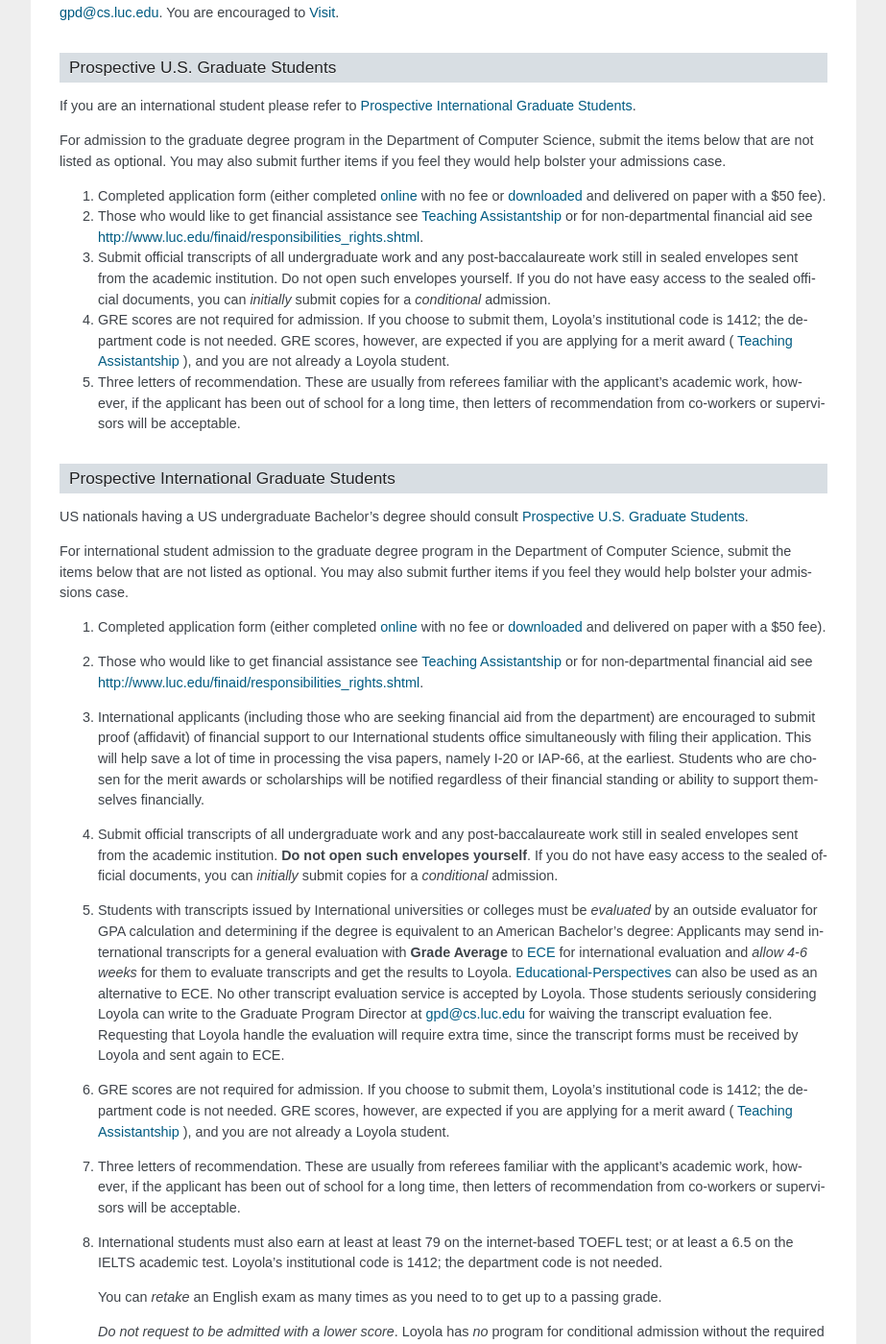
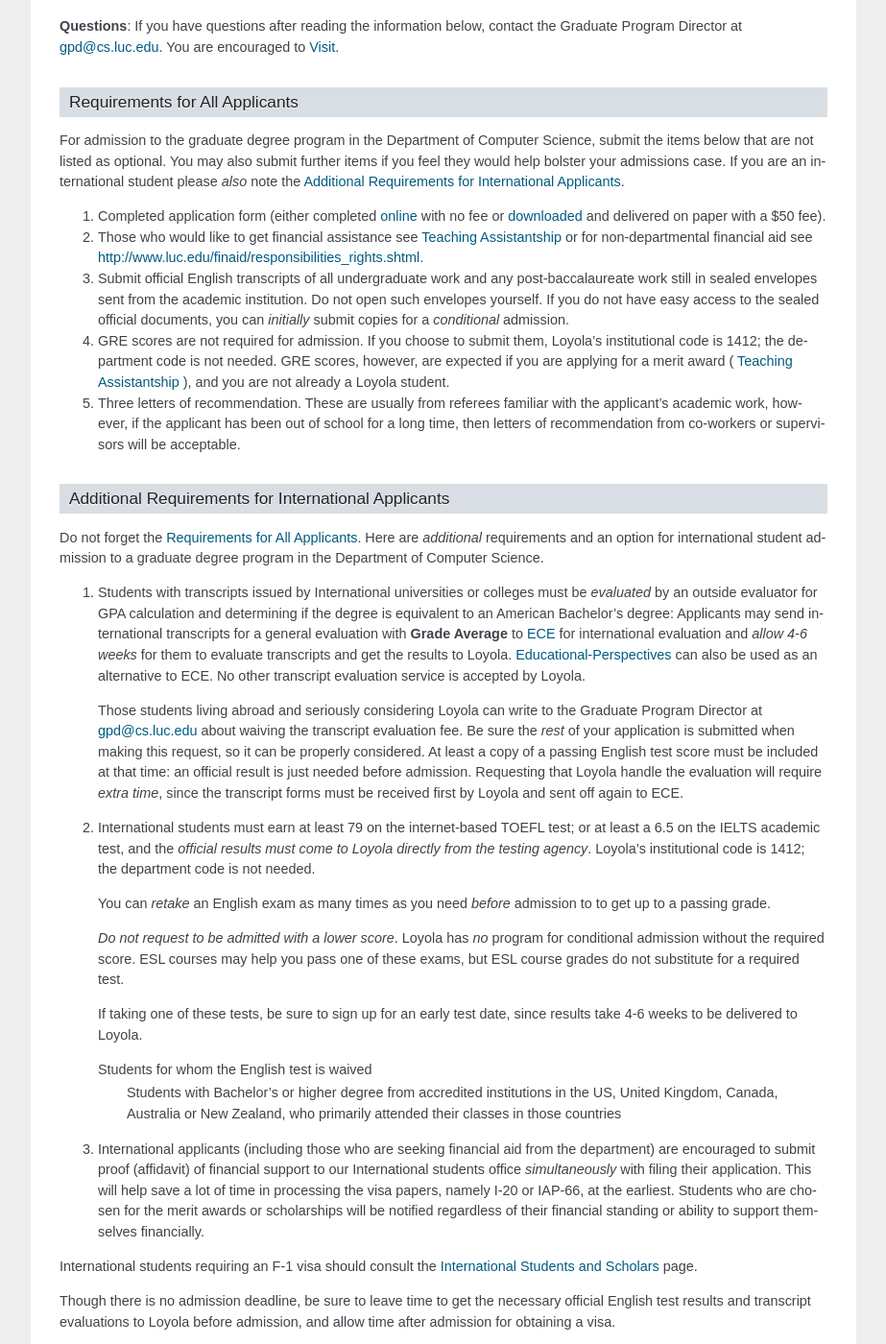
Before and after one commit to LoyolaChicagoCS/gradhandbook, a Sphinx documentation site: the page built from source/prospective_students.rst, in a window 1280 px wide and 1400 px high, scrolled down 771 px. Shown: the whole window at 96% size, without its empty margins (198-1121 px from the left). Built offline with Sphinx 7.4.7, drawn with Linux system fonts in a browser that asks for light colours; some of the changed text lies outside the part shown.

Commit message:
redid application requirements

```diff
--- a/source/index.rst
+++ b/source/index.rst
@@ -21,10 +19,10 @@
    :maxdepth: 2
 
    prospective_students
+   ms_programs
+   assistantships
    general
    regulations
-   ms_programs
-   assistantships
    downloading
    acknowledgments
 
--- a/source/prospective_students.rst
+++ b/source/prospective_students.rst
@@ -5,10 +5,10 @@
 ---------------------------------------------
 
 *   Committed faculty teaching small classes, commonly 15-25 students
-*   Lots of project based classes with big concepts for all, which students
+*   Many project based classes with big concepts for all, which students
     get to develop in their own way in their individual projects,
     with active individual support from the instructor
-*   Flexibility and breadth: At least ½ of each program is electives
+*   Flexibility and breadth: About ½ of each program is electives
     which can vary from business-centric, data-centric,
     networking and security, software engineering,
     to core computer science.
@@ -60,19 +61,18 @@
 
 .. index:: prospective us graduate students
 
-.. _prospective_us_graduate_students:
+.. _requirements_for_all_applicants:
 
-Prospective U.S. Graduate Students
+Requirements for All Applicants
 ~~~~~~~~~~~~~~~~~~~~~~~~~~~~~~~~~~~
-
-If you are an international student please refer to
-:ref:`prospective_international_graduate_students`.
 
 For admission to the graduate degree program in the
 Department of Computer Science,
 submit the items below that are not listed as optional.
 You may also submit further items if you feel they would
 help bolster your admissions case.
+If you are an international student please *also* note the
+:ref:`additional_requirements_for_international_applicants`.
 
 #.   Completed application form (either completed
      `online <https://gpem.luc.edu/apply/>`_ with no fee or
@@ -81,7 +81,7 @@
 #.   Those who would like to get financial assistance see
      :ref:`teaching_assistantships` or for non-departmental
      financial aid see http://www.luc.edu/finaid/responsibilities_rights.shtml.
-#.   Submit official transcripts of all undergraduate work and any
+#.   Submit official English transcripts of all undergraduate work and any
      post-baccalaureate work still in sealed envelopes sent from the academic
      institution. Do not open such envelopes yourself.  If you do not have
      easy access to the sealed official documents, you can *initially* submit
@@ -100,42 +100,16 @@
 
 .. index:: prospective international graduate students
 
-.. _prospective_international_graduate_students:
+.. _additional_requirements_for_international_applicants:
 
-Prospective International Graduate Students
-~~~~~~~~~~~~~~~~~~~~~~~~~~~~~~~~~~~~~~~~~~~
+Additional Requirements for International Applicants
+~~~~~~~~~~~~~~~~~~~~~~~~~~~~~~~~~~~~~~~~~~~~~~~~~~~~
 
-US nationals having a US undergraduate Bachelor's degree should consult
-:ref:`prospective_us_graduate_students`.
+Do not forget the :ref:`requirements_for_all_applicants`.  Here are
+*additional* requirements and an option for international student admission
+to a graduate degree program in the
+Department of Computer Science.
 
-For international student admission to the graduate degree program in the
-Department of Computer Science,
-submit the items below that are not listed as optional.
-You may also submit further items if you feel they would help bolster
-your admissions case.
-
-#.   Completed application form (either completed
-     `online <https://gpem.luc.edu/apply/>`_ with no fee or
-     `downloaded <http://www.luc.edu/gpem/applications/gpemapplication.pdf>`_
-     and delivered on paper with a $50 fee).
-#.   Those who would like to get financial assistance see
-     :ref:`teaching_assistantships` or for non-departmental
-     financial aid see http://www.luc.edu/finaid/responsibilities_rights.shtml.
-#.   International applicants
-     (including those who are seeking financial aid from the department)
-     are encouraged to submit proof (affidavit) of financial support to our
-     International students office simultaneously with filing their application.
-     This will help save a lot of time in processing the visa papers,
-     namely I-20 or IAP-66, at the earliest.
-     Students who are chosen for the merit awards or scholarships will be
-     notified regardless of their financial standing or ability to support
-     themselves financially.
-#.   Submit official transcripts of all undergraduate work and any
-     post-baccalaureate work still in sealed envelopes sent from the
-     academic institution. **Do not open such envelopes yourself**.
-     If you do not have
-     easy access to the sealed official documents, you can *initially* submit
-     copies for a *conditional* admission.
 #.   Students with transcripts issued by International universities or colleges
      must be *evaluated* by an outside evaluator for GPA calculation and
      determining if the degree is equivalent to an American Bachelor's degree:
@@ -146,43 +120,48 @@
      `Educational-Perspectives <http://edperspective.org/>`_
      can also be used as an alternative to ECE. No other transcript evaluation
      service is accepted by Loyola.
-     Those students seriously considering Loyola can write to the
-     Graduate Program Director at gpd@cs.luc.edu for waiving the
-     transcript evaluation fee.
-     Requesting that Loyola handle the evaluation will require extra time,
-     since the transcript forms must be received by Loyola and sent again to ECE.
-#.   GRE scores are not required for admission.
-     If you choose to submit them, Loyola's institutional code is 1412;
-     the department code is not needed.
-     GRE scores, however, are expected if you are applying for a merit award
-     ( :ref:`teaching_assistantships` ),
-     and you are not already a Loyola student.
-#.   Three letters of recommendation.
-     These are usually from referees familiar with the applicant's
-     academic work, however,
-     if the applicant has been out of school for a long time,
-     then letters of recommendation from co-workers or
-     supervisors will be acceptable.
-#.   International students must also earn at least at least
-     79 on the internet-based TOEFL test; or at least a 6.5 on the IELTS academic test.
+
+     Those students living abroad and seriously considering Loyola can write to the
+     Graduate Program Director at gpd@cs.luc.edu about waiving the
+     transcript evaluation fee. Be sure the *rest* of your application is
+     submitted when making this request, so it can be properly considered.
+     At least a copy of a passing English test score must be included at that
+     time:  an official result is just needed before admission.
+     Requesting that Loyola handle the evaluation will require *extra time*,
+     since the transcript forms must be received first by Loyola
+     and sent off again to ECE.
+#.   International students must earn at least
+     79 on the internet-based TOEFL test; or at least a 6.5 on the IELTS academic test,
+     and the *official results must come to Loyola directly from the testing agency*.
      Loyola's institutional code is 1412;
      the department code is not needed.
 
      You can *retake* an English exam as many times as you need
+     *before* admission
      to to get up to a passing grade.
 
      *Do not request to be admitted with a lower score*.
      Loyola has *no* program for conditional admission without the required
-     score.
+     score.  ESL courses may help you pass one of these exams, but ESL
+     course grades do not substitute for a required test.
 
      If taking one of these tests, be sure to sign up for an early test date,
      since results take 4-6 weeks to be delivered to Loyola.
 
-     Students with Bachelor's degrees from accredited institutions in the US,
-     United Kingdom, Canada, Australia or New Zealand,
-     who primarily attended their classes in those countries,
-     are *exempt* from the English requirement.
+     Students for whom the English test is waived
+         Students with Bachelor's or higher degree from accredited institutions in the US,
+         United Kingdom, Canada, Australia or New Zealand,
+         who primarily attended their classes in those countries
 
+#.   International applicants
+     (including those who are seeking financial aid from the department)
+     are encouraged to submit proof (affidavit) of financial support to our
+     International students office *simultaneously* with filing their application.
+     This will help save a lot of time in processing the visa papers,
+     namely I-20 or IAP-66, at the earliest.
+     Students who are chosen for the merit awards or scholarships will be
+     notified regardless of their financial standing or ability to support
+     themselves financially.
 
 International students requiring an F-1 visa should consult the
 `International Students and Scholars <http://www.luc.edu/iss/outside.shtml>`_
```
Also changed, not shown: other parts of source/index.rst (+0 -2 lines), other parts of source/prospective_students.rst (+1 -0 lines), source/general.rst (+26 -20 lines).
